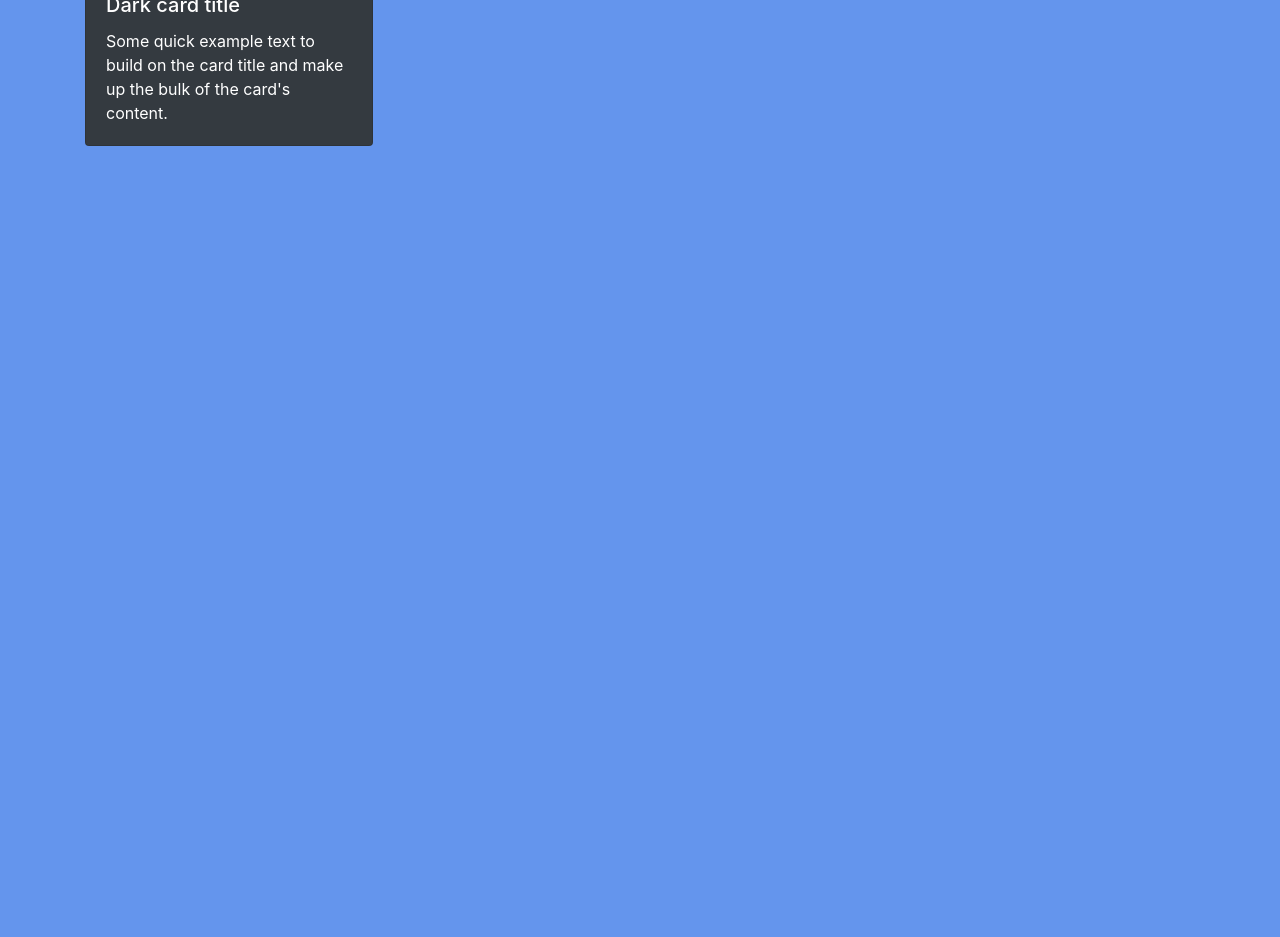
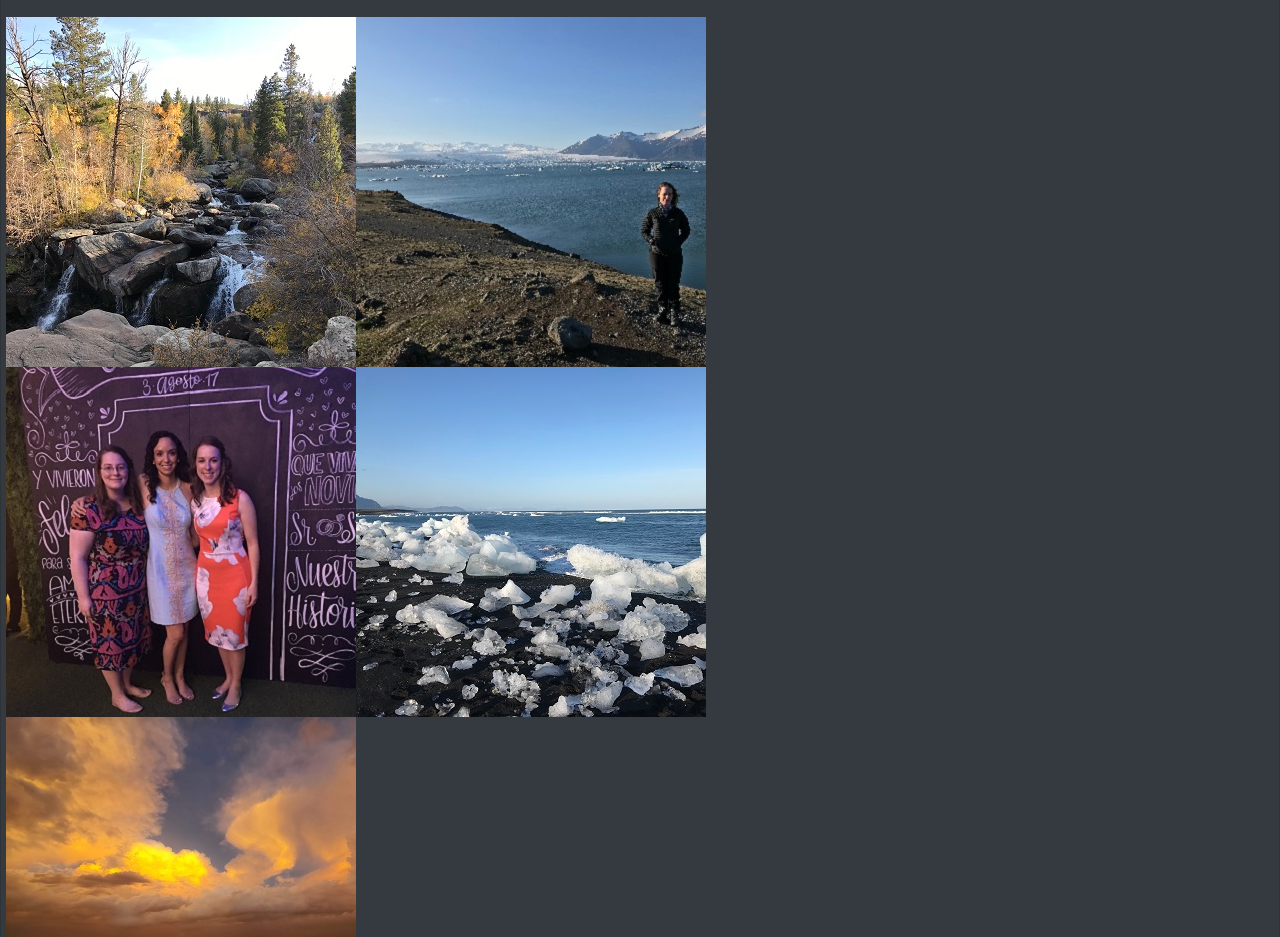
Before and after one commit to marenhamby/responsive-portfolio, a plain HTML site: page portfolio.html in a window 1280 px wide. Shown: the part 183-1120 px from the top of the page. Before the commit the page ends 800 px from the top, so only its background shows below. Drawn offline with nearby package versions, Linux system fonts and the light colour scheme.

Commit message:
added photos to portfolio and added margins to it

```diff
--- a/Assets/style.css
+++ b/Assets/style.css
@@ -6,6 +6,10 @@ nav {
     margin-bottom: 50px;
 }
 
+.class {
+    margin:"16px"
+}
+
 .navbar-brand {
     font-weight: bold;
 }
--- a/portfolio.html
+++ b/portfolio.html
@@ -30,14 +30,23 @@
                 </ul>
             </div>
         </nav>
-        <div class="container">
-            <div class="card text-white bg-dark mb-3" style="max-width: 18rem;">
-                <div class="card-header">Header</div>
-                <div class="card-body">
-                  <h5 class="card-title">Dark card title</h5>
-                  <p class="card-text">Some quick example text to build on the card title and make up the bulk of the card's content.</p>
+        <div class="card text-white bg-dark mb-3" style="max-width: auto;">
+            <h1 class="card-header">Portfolio</h1>
+            <div class="card-body">
+                <div class="row">
+                    <img src="Assets/IMG_0230.JPG" alt="photo of waterfall in Wyoming">
+                    <img src="Assets/IMG_1105.JPG" alt="photo of Maren in Iceland">
+                </div>
+                <div class="row">
+                    <img src="Assets/IMG_1126.JPG" alt="photo of Maren and friends">
+                    <img src="Assets/IMG_1201.JPG" alt="photo of ice in Iceland">
+                </div>
+                <div class="row">
+                    <img src="Assets/IMG_9653.JPG" alt="photo of the beach">
+
                 </div>
             </div>
+
         </div>
 
 
```
